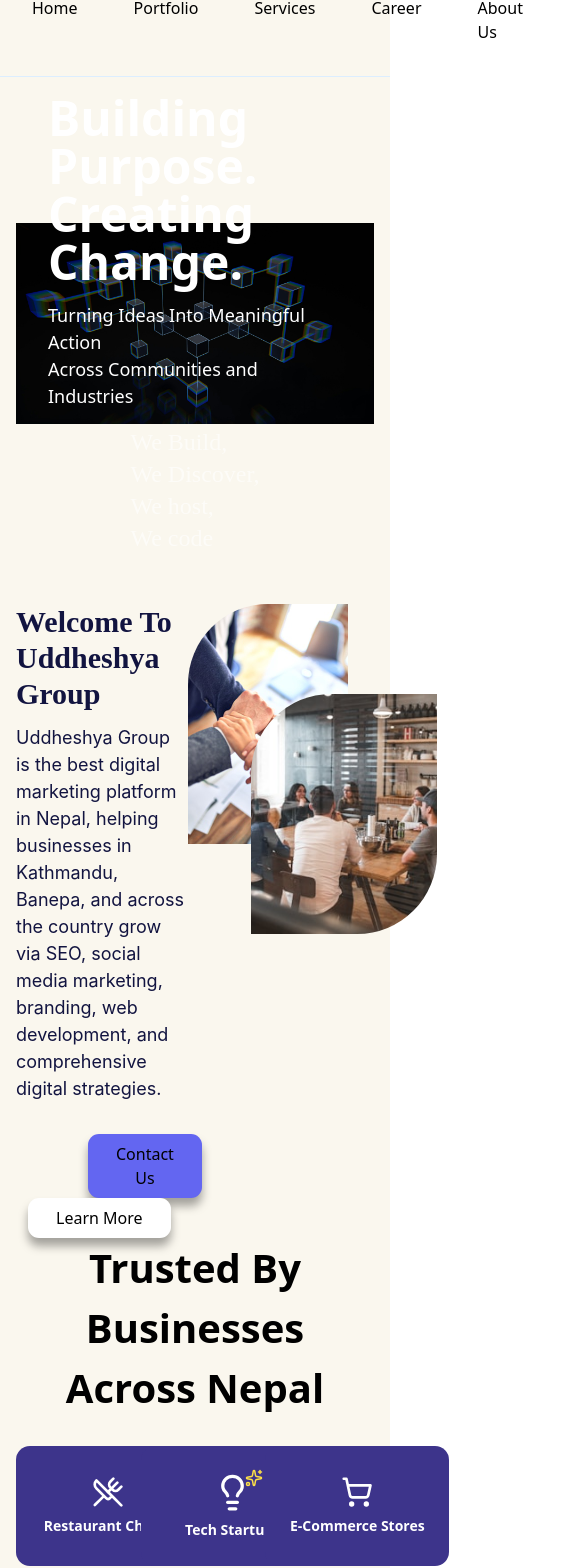
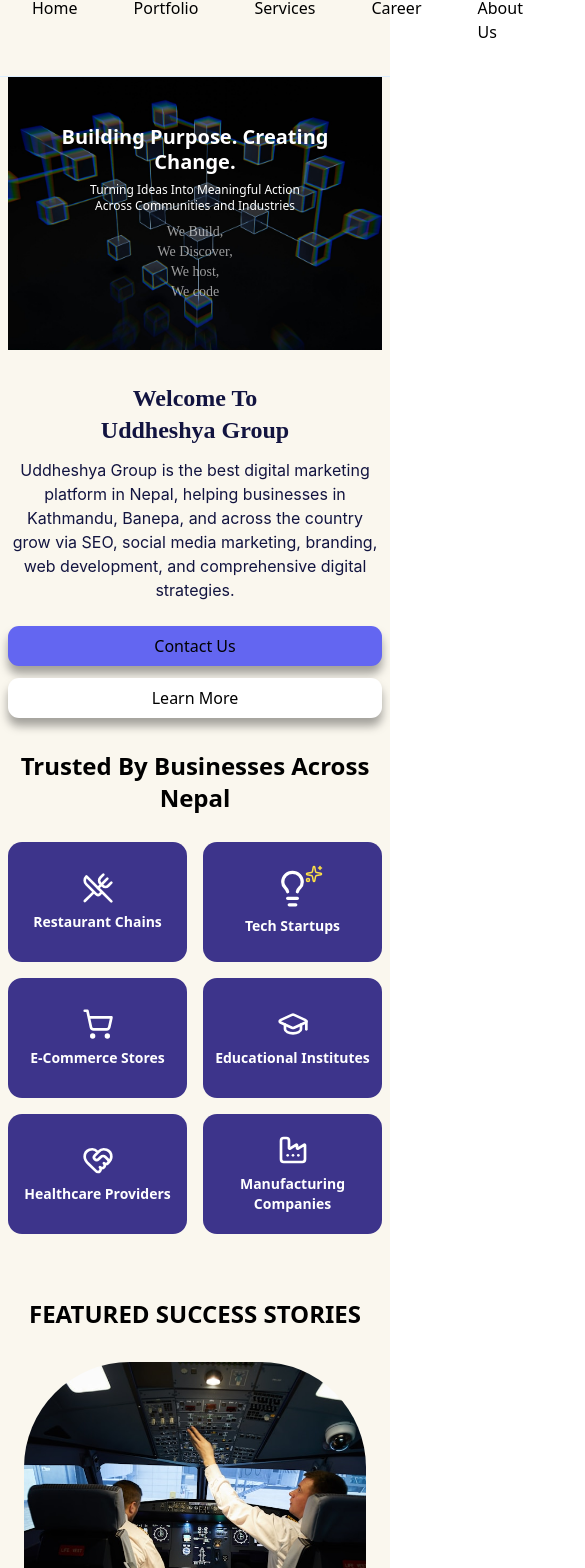
Before and after one commit to UddheshyaGroup/Portfolio, a React (Vite) app: page / in a window 390 px wide. Shown: the part 36-1604 px from the top of the page, 585 px wide, since content can reach past the window. Built offline with nearby package versions, Linux system fonts and the light colour scheme; a web font is replaced by a local one.

Commit message:
feat:responsive homepage

```diff
--- a/src/pages/HomePage/Homepage.jsx
+++ b/src/pages/HomePage/Homepage.jsx
@@ -12,21 +12,21 @@
 
 const HomePage = () => {
   return (
-    <div className="w-full h-full bg-[#faf7ee] flex flex-col px-4 pt-28">
+    <div className="w-full h-full bg-[#faf7ee] flex flex-col px-2 md:px-4 pt-28">
       <div
-        className="relative bg-[url('src/assets/homepage/hpmepagebackground.jpg')] bg-no-repeat bg-center p-8 h-[31rem]"
-        style={{ backgroundSize: "100% auto" }}
+        className="relative bg-[url('src/assets/homepage/hpmepagebackground.jpg')] bg-no-repeat bg-center p-6 md:p-8 h-auto min-h-[12rem] md:h-[31rem]"
+        style={{ backgroundSize: "cover" }}
       >
-        <div className="flex flex-col justify-center items-center h-full w-auto ">
-          <p className="text-5xl font-bold relative z-10 text-white">
+        <div className="flex flex-col justify-center items-center h-full py-6 md:py-0">
+          <p className="text-xl md:text-5xl font-bold relative z-10 text-white text-center px-2 leading-tight">
             Building Purpose. Creating Change.
           </p>
-          <p className=" text-[1.125rem] relative z-10 text-white mt-4">
+          <p className="text-xs md:text-[1.125rem] relative z-10 text-white mt-2 md:mt-4 text-center px-2">
             Turning Ideas Into Meaningful Action <br /> Across Communities and
             Industries
           </p>
           <ul
-            className="text-2xl relative z-10  mt-4  text-white/60"
+            className="text-sm md:text-2xl relative z-10 mt-2 md:mt-4 text-white/60 text-center list-none"
             style={{ fontFamily: "tienne" }}
           >
             <li>We Build,</li>
@@ -36,16 +36,16 @@
           </ul>
         </div>
       </div>
-      <div className="flex justify-between ">
-        <div className="w-[48%] h-auto">
+      <div className="flex flex-col md:flex-row justify-between gap-6 md:gap-0">
+        <div className="w-full md:w-[48%] h-auto">
           <p
-            className="text-3xl text-[#121440] font-bold mt-8 mb-3 "
+            className="text-2xl md:text-3xl text-[#121440] font-bold mt-8 mb-3 text-center md:text-left"
             style={{ fontFamily: "poppins" }}
           >
             Welcome To <br /> Uddheshya Group
           </p>
           <p
-            className="text-[1.125rem] text-[#121440]"
+            className="text-base md:text-[1.125rem] text-[#121440] text-center md:text-left"
             style={{ fontFamily: "inter" }}
           >
             Uddheshya Group is the best digital marketing platform in Nepal,
@@ -54,42 +54,44 @@
             comprehensive digital strategies.
           </p>
 
+          <div className="flex flex-col md:flex-row gap-3 mt-6 md:mt-[2rem] items-center md:items-start md:ml-[4.5rem]">
             <button
-            className="rounded-[11px] ml-[4.5rem] mt-[2rem] bg-indigo-500 px-7 py-2 mr-3 transition duration-300 ease-in-out hover:scale-[1.05]"
+              className="rounded-[11px] bg-indigo-500 px-7 py-2 transition duration-300 ease-in-out hover:scale-[1.05] w-full md:w-auto"
               style={{ boxShadow: "0px 8px 10px rgba(0,0,0, 0.35)" }}
             >
               Contact Us
             </button>
             <button
-            className="rounded-[11px] bg-white px-7 py-2 ml-3 transition duration-300 ease-in-out hover:scale-[1.05]"
+              className="rounded-[11px] bg-white px-7 py-2 transition duration-300 ease-in-out hover:scale-[1.05] w-full md:w-auto"
               style={{ boxShadow: "0px 8px 10px rgba(0,0,0, 0.35)" }}
             >
               Learn More
             </button>
           </div>
-        <div className="flex relative w-fit">
+        </div>
+        <div className="hidden md:flex relative w-fit">
           <img
             src="src/assets/homepage/feathershape2.jpg"
             alt="feather2"
-            className="w-60 h-60 mt-8  object-cover rounded-tl-[80px] rounded-br-[80px] rounded-tr-none rounded-bl-none mr-[-6.045rem]"
+            className="w-60 h-60 mt-8 object-cover rounded-tl-[80px] rounded-br-[80px] rounded-tr-none rounded-bl-none mr-[-6.045rem]"
           />
           <img
             src="src/assets/homepage/feathershape1.jpg"
             alt="feather1"
-            className="w-60 h-60  z-10 object-cover  rounded-tl-[80px] rounded-br-[80px]  mt-[7.626rem] mr-[1rem]"
+            className="w-60 h-60 z-10 object-cover rounded-tl-[80px] rounded-br-[80px] mt-[7.626rem] mr-[1rem]"
           />
         </div>
       </div>
-      <p className=" w-full h-auto text-[2.5rem] font-semibold text-center font-poppins">
+      <p className="w-full h-auto text-2xl md:text-[2.5rem] font-semibold text-center font-poppins mt-8">
         {" "}
         Trusted By Businesses Across Nepal
       </p>
-      <div className="justify-around font-poppins font-semibold grid grid-cols-3 md:grid-cols-6 gap-4 mt-7 text-white text-center">
-        <div className="bg-[#3d348b] w-[11.5rem] h-[7.5rem] rounded-[14px] flex flex-col items-center justify-center gap-2">
+      <div className="justify-around font-poppins font-semibold grid grid-cols-2 md:grid-cols-3 lg:grid-cols-6 gap-4 mt-7 text-white text-center">
+        <div className="bg-[#3d348b] w-full md:w-[11.5rem] h-[7.5rem] rounded-[14px] flex flex-col items-center justify-center gap-2">
           <UtensilsCrossed className="w-8 h-8" />
           <span className="text-sm">Restaurant Chains</span>
         </div>
-        <div className="bg-[#3d348b] w-[11.5rem] h-[7.5rem] rounded-[14px] flex flex-col items-center justify-center gap-2">
+        <div className="bg-[#3d348b] w-full md:w-[11.5rem] h-[7.5rem] rounded-[14px] flex flex-col items-center justify-center gap-2">
           <div className="relative inline-block">
             <Lightbulb size={39} className="text-white" />
             <Sparkles
@@ -99,37 +101,37 @@
           </div>
           <span className="text-sm">Tech Startups</span>
         </div>
-        <div className="bg-[#3d348b] w-[11.5rem] h-[7.5rem] rounded-[14px] flex flex-col items-center justify-center gap-2">
+        <div className="bg-[#3d348b] w-full md:w-[11.5rem] h-[7.5rem] rounded-[14px] flex flex-col items-center justify-center gap-2">
           <ShoppingCart className="w-8 h-8" />
           <span className="text-sm">E-Commerce Stores</span>
         </div>
-        <div className="bg-[#3d348b] w-[11.5rem] h-[7.5rem] rounded-[14px] flex flex-col items-center justify-center gap-2">
+        <div className="bg-[#3d348b] w-full md:w-[11.5rem] h-[7.5rem] rounded-[14px] flex flex-col items-center justify-center gap-2">
           <GraduationCap className="w-8 h-8" />
           <span className="text-sm">Educational Institutes</span>
         </div>
-        <div className="bg-[#3d348b] w-[11.5rem] h-[7.5rem] rounded-[14px] flex flex-col items-center justify-center gap-2">
+        <div className="bg-[#3d348b] w-full md:w-[11.5rem] h-[7.5rem] rounded-[14px] flex flex-col items-center justify-center gap-2">
           <HeartHandshake size={39} className="w-8 h-8" />
           <span className="text-sm">Healthcare Providers</span>
         </div>
-        <div className="bg-[#3d348b] w-[11.5rem] h-[7.5rem] rounded-[14px] flex flex-col items-center justify-center gap-2">
+        <div className="bg-[#3d348b] w-full md:w-[11.5rem] h-[7.5rem] rounded-[14px] flex flex-col items-center justify-center gap-2">
           <Factory className="w-8 h-8" />
           <span className="text-sm">Manufacturing Companies</span>
         </div>
       </div>
-      <p className="text-3xl text-center mt-[7.5rem] font-semibold font-inter  mb-[4.5rem]">
+      <p className="text-2xl md:text-3xl text-center mt-[4rem] md:mt-[7.5rem] font-semibold font-inter mb-[2rem] md:mb-[4.5rem]">
         FEATURED SUCCESS STORIES
       </p>
-      <div className="text-center grid grid-cols-2 mr-12">
+      <div className="text-center grid grid-cols-1 md:grid-cols-2 gap-6 md:gap-0 md:mr-12 px-4 md:px-0">
         <img
           src="src/assets/homepage/BAM.jpg"
           alt="BAM img"
-          className="w-[21rem] h-[29rem] rounded-[6.6rem] ml-[6rem] object-cover"
+          className="w-full md:w-[21rem] h-[20rem] md:h-[29rem] rounded-[6.6rem] mx-auto md:ml-[6rem] object-cover"
         />
-        <div>
-          <p className="text-2xl font-semibold font-inter text-left w-[26rem]">
+        <div className="px-4 md:px-0">
+          <p className="text-xl md:text-2xl font-semibold font-inter text-center md:text-left w-full md:w-[26rem] mx-auto md:mx-0">
             Bachelor Of Aviation Management
           </p>
-          <p className="mt-[2.5rem] w-[26rem] text-left">
+          <p className="mt-4 md:mt-[2.5rem] w-full md:w-[26rem] text-center md:text-left mx-auto md:mx-0">
             {" "}
             We partnered with Siddhartha Vanasthali Institute, one of Nepal's
             leading educational institutions, to redesign their official
@@ -140,55 +142,55 @@
             more effectively with students and parents.
           </p>
 
-          <button className="mt-9 px-6 py-2 items-center mr-[15rem] bg-orange-600 text-white rounded-md">
+          <button className="mt-6 md:mt-9 px-6 py-2 bg-orange-600 text-white rounded-md mx-auto md:mr-[15rem] block md:inline-block">
             Learn More
           </button>
         </div>
       </div>
-      <div className="bg-[#3d348b] w-full mx-0">
-        <div className="ml-[4rem] mt-[4rem] mb-[4rem] grid grid-cols-12">
-          <div className="col-span-5 w-[30rem] h-auto">
-            <p className="font-semibold text-[#ff6600] text-2xl mt-6 font-inter">
+      <div className="bg-[#3d348b] w-full mx-0 mt-8">
+        <div className="px-4 md:ml-[4rem] mt-[4rem] mb-[4rem] grid grid-cols-1 md:grid-cols-12 gap-6">
+          <div className="md:col-span-5 w-full md:w-[30rem] h-auto">
+            <p className="font-semibold text-[#ff6600] text-xl md:text-2xl mt-6 font-inter">
               STORIES
             </p>
-            <p className="font-bold text-3xl w-[4rem] text-white py-2 font-inter">
+            <p className="font-bold text-2xl md:text-3xl text-white py-2 font-inter">
               UDDHESHYA GROUP
             </p>
-            <p className="font-inter text-lg text-white w-[66%]">
+            <p className="font-inter text-base md:text-lg text-white w-full md:w-[66%]">
               "UDDHESHYA GROUP transformed our digital presence completely. Our
               restaurant chain went from 2 to 8 locations across Kathmandu
               Valley in just 18 months. Their local SEO strategies and social
               media campaigns helped us increase online orders by 300%. They
               truly understand the Nepali market and consumer behavior."
             </p>
-            <button className="flex bg-[#ff6600] text-white px-5 py-2 mt-3 gap-3">
+            <button className="flex bg-[#ff6600] text-white px-5 py-2 mt-3 gap-3 mx-auto md:mx-0">
               SEE MORE
               <MoveRight />
             </button>
           </div>
-          <div className="col-span-7 p-12">
-            <div className="grid grid-cols-2 gap-x-12 gap-y-12 ">
+          <div className="md:col-span-7 p-0 md:p-12">
+            <div className="grid grid-cols-2 gap-4 md:gap-x-12 md:gap-y-12">
               <img
-                className="w-[19rem] h-[13rem] rounded-lg"
+                className="w-full h-[10rem] md:w-[19rem] md:h-[13rem] rounded-lg object-cover"
                 src="src/assets/homepage/midvalley.png"
                 alt="midvalley"
                 style={{ boxShadow: "6px 6px 12px 1px rgba(60,60,255,0.6)" }}
               />
               <img
-                className="w-[19rem] h-[13rem] rounded-lg"
+                className="w-full h-[10rem] md:w-[19rem] md:h-[13rem] rounded-lg object-cover"
                 src="src/assets/homepage/gatecollege.png"
                 alt="gate college"
                 style={{ boxShadow: "6px 6px 8px 1px rgba(60,60,255,0.6)" }}
               />
               <img
-                className="w-[19rem] h-[13rem] rounded-lg"
+                className="w-full h-[10rem] md:w-[19rem] md:h-[13rem] rounded-lg object-cover"
                 src="src/assets/homepage/homestories.png"
                 alt="home stories"
                 style={{ boxShadow: "6px 6px 12px 1px rgba(60,60,255,0.6)" }}
               />
               <img
-                className="w-[19rem] h-[13rem] rounded-lg"
-                src="src/assets/homepage/midvalley.png"
+                className="w-full h-[10rem] md:w-[19rem] md:h-[13rem] rounded-lg object-cover"
+                src="src/assets/portfolio/Looniva.png"
                 alt="midvalley"
                 style={{ boxShadow: "6px 6px 12px 1px rgba(60,60,255,0.6)" }}
               />
@@ -196,67 +198,67 @@
           </div>
         </div>
       </div>
-      <div className="items-center mt-9 ">
-        <div className="grid grid-cols-2 ml-[4.56rem] justify-between">
+      <div className="items-center mt-9 px-4 md:px-0">
+        <div className="grid grid-cols-1 md:grid-cols-2 gap-6 md:ml-[4.56rem] justify-between">
           <img
             src="src/assets/homepage/empoweringtech.jpg"
             alt="empowering business"
-            className="w-[29rem] h-[17rem]"
+            className="w-full md:w-[29rem] h-[17rem] rounded-lg"
           />
-          <div className="items-center pr-[9rem]">
-            <p className="font-bold text-xl text-left text-inter">
+          <div className="items-center md:pr-[9rem]">
+            <p className="font-bold text-lg md:text-xl text-center md:text-left text-inter">
               Empowering Businesses With Tech
             </p>
-            <p className="text-sm text-inter text-left ">
+            <p className="text-sm text-inter text-center md:text-left">
               UDDHESHYA GROUP is a forward-thinking marketing agency that
               combines creativity, data-driven strategies, and cutting-edge
               technology to deliver exceptional results for our clients. Founded
               in 2025, we've grown from a small team of passionate marketers to
               a full-service agency with expertise across all digital channel
             </p>
-            <button className="bg-[#ff6600] px-3 py-2 mt-3 text-white">
+            <button className="bg-[#ff6600] px-3 py-2 mt-3 text-white block mx-auto md:mx-0">
               Explore More
             </button>
           </div>
         </div>
-        <p className="text-center font-semibold text-3xl text-inter mt-8">
+        <p className="text-center font-semibold text-2xl md:text-3xl text-inter mt-8">
           Our Services
         </p>
-        <div className="grid grid-cols-3 mt-8 mb-8">
-          <div className="justify-center items-center ">
+        <div className="grid grid-cols-1 md:grid-cols-3 gap-8 mt-8 mb-8 px-4 md:px-0">
+          <div className="flex flex-col items-center md:items-start text-center md:text-left">
             <img
               src="src/assets/homepage/icons/socialmedia.png"
               alt=""
-              className=" w-[4rem] h-[4rem] "
+              className="w-[4rem] h-[4rem] mx-auto md:mx-0"
             />
-            <p className="font-semibold text-lg">Social Media Management</p>
-            <p className="mt-9">
+            <p className="font-semibold text-lg mt-4">Social Media Management</p>
+            <p className="mt-4 md:mt-9">
               Manage your social media platfroms, create engaging posts,
               Increase your brands presence online.
             </p>
           </div>
-          <div>
+          <div className="flex flex-col items-center md:items-start text-center md:text-left">
             <img
               src="src/assets/homepage/icons/content.png"
               alt=""
-              className=" w-[4rem] h-[4rem] "
+              className="w-[4rem] h-[4rem] mx-auto md:mx-0"
             />
-            <p className="font-semibold text-lg">Content Creation</p>
-            <p className="mt-9">
+            <p className="font-semibold text-lg mt-4">Content Creation</p>
+            <p className="mt-4 md:mt-9">
               Create engaging content for social media including reels, design
               work, and full-scale campaign to connect with your audiences.
             </p>
           </div>
-          <div>
+          <div className="flex flex-col items-center md:items-start text-center md:text-left">
             <img
               src="src/assets/homepage/icons/influencer.png"
               alt=""
-              className=" w-[4rem] h-[4rem] "
+              className="w-[4rem] h-[4rem] mx-auto md:mx-0"
             />
-            <p className="font-semibold text-lg">
+            <p className="font-semibold text-lg mt-4">
               Influencer & Community Marketing
             </p>
-            <p className="mt-9">
+            <p className="mt-4 md:mt-9">
               partner with influencers and engage with communities to promote
               your brand and create authentic connections.
             </p>
@@ -266,11 +268,11 @@
 
 
       {/*Marketing strategy division  */}
-      <div className="text-white bg-[#3d348b] flex flex-col items-center justify-center text-inter w-full h-[17rem] rounded-[22px]">
-        <p className="text-3xl font-bold">
+      <div className="text-white bg-[#3d348b] flex flex-col items-center justify-center text-inter w-full h-auto md:h-[17rem] rounded-[22px] py-8 px-4">
+        <p className="text-2xl md:text-3xl font-bold text-center">
           Ready TO Transform Your Marketing Strategy?
         </p>
-        <p className="mt-2">
+        <p className="mt-2 text-center">
           Let's Collaborate to create innovative marketing Solutions that drive
           real results for your business.
         </p>
```
Lines whose indentation alone changed are shown as unchanged.
